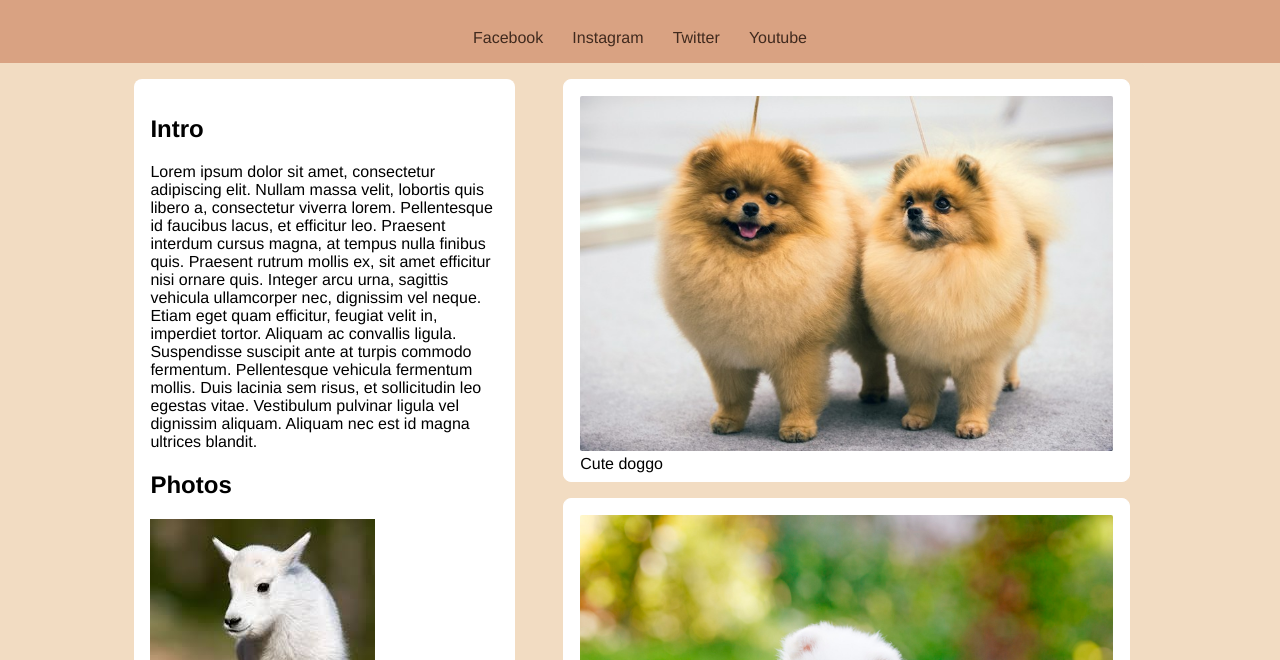
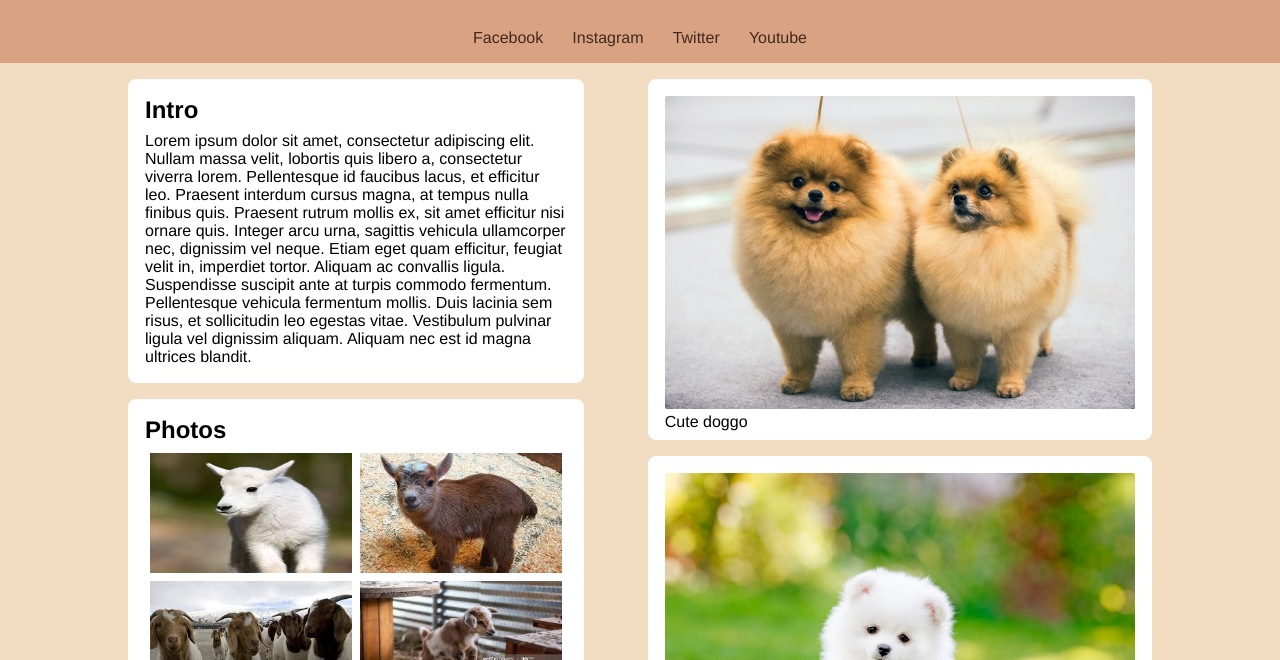
Before and after one commit to warandstar/learn-frontend, a plain HTML site: page homework1/simp.html in a window 1280 px wide. Shown: the part 292-952 px from the top of the page. Drawn offline with Linux system fonts and the light colour scheme.

Commit message:
update alignment of photos of left side of main section

```diff
--- a/homework1/styles/style.css
+++ b/homework1/styles/style.css
@@ -68,14 +68,50 @@ body {
 }
 
 .main-intro {
-  background-color: white;
+  background-color: #f2dcc2;
   border-radius: 8px;
   padding: 16px;
   margin: 16px 16px 16px 16px;
+  display: flex;
+  flex-direction: column;
+  align-items: stretch;
+  justify-content: flex-start;
+}
+
+.intro-info {
+  background-color: #ffffff;
+  border: 1px solid #ffffff;
+  border-radius: max(0px, min(8px, -999900% - 39996px + 999900vw)) / 8px;
+  margin-top: 16px;
+  padding: 16px 16px 8px 16px;
 }
 
 .intro-info:first-child {
-  margin-top: 0px;
+  margin-top: -16px;
+}
+
+.intro-info-title {
+  margin: 0px 0px 4px 0px;
+}
+
+.intro-info-content {
+  margin: 8px 0px;
+}
+
+.intro-photos {
+  background-color: #ffffff;
+  border: 1px solid #ffffff;
+  border-radius: max(0px, min(8px, -999900% - 39996px + 999900vw)) / 8px;
+  display: flex;
+  flex-flow: row wrap;
+  align-items: stretch;
+  justify-content: space-around;
+}
+
+.intro-photo {
+  width: 50%;
+  height: 128px;
+  padding: 1%;
 }
 
 .main-feed {
@@ -103,7 +139,7 @@ body {
 }
 
 .left {
-  width: 35%;
+  width: 50%;
 }
 
 .right {
```
